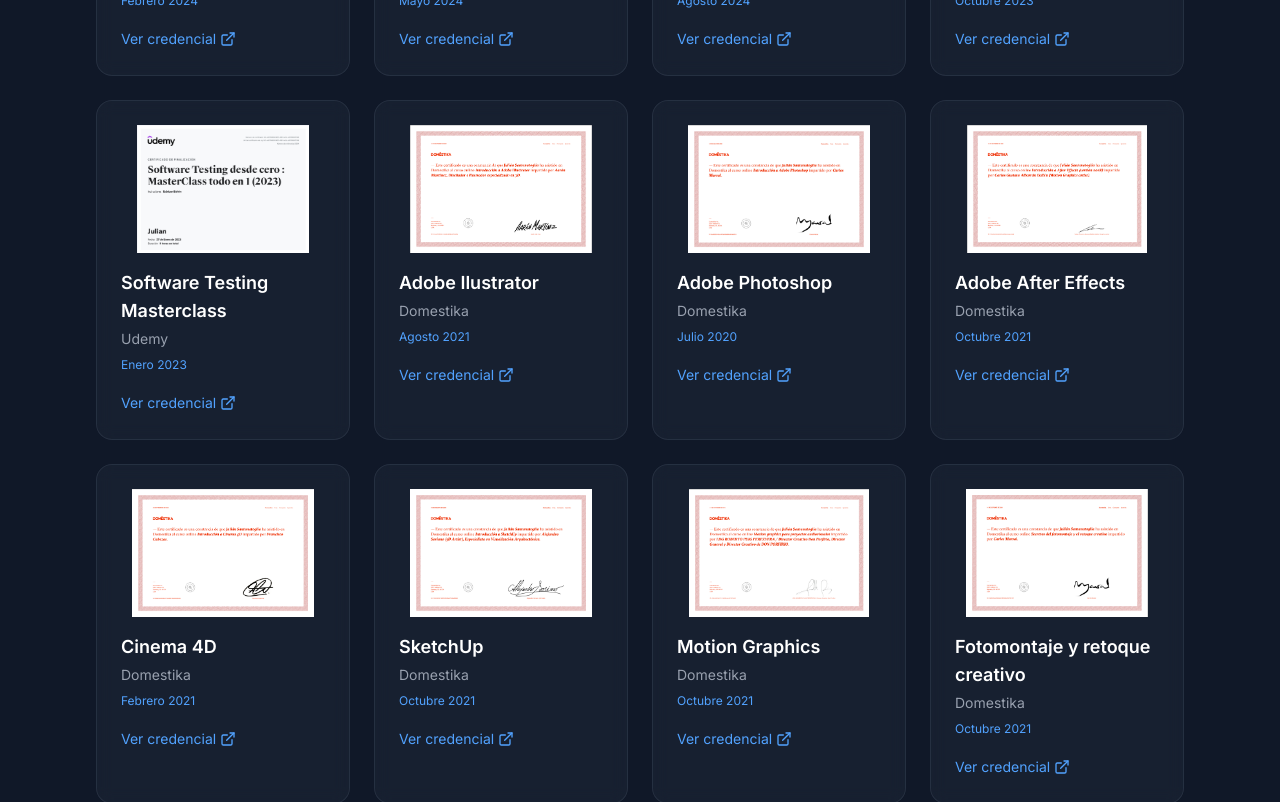
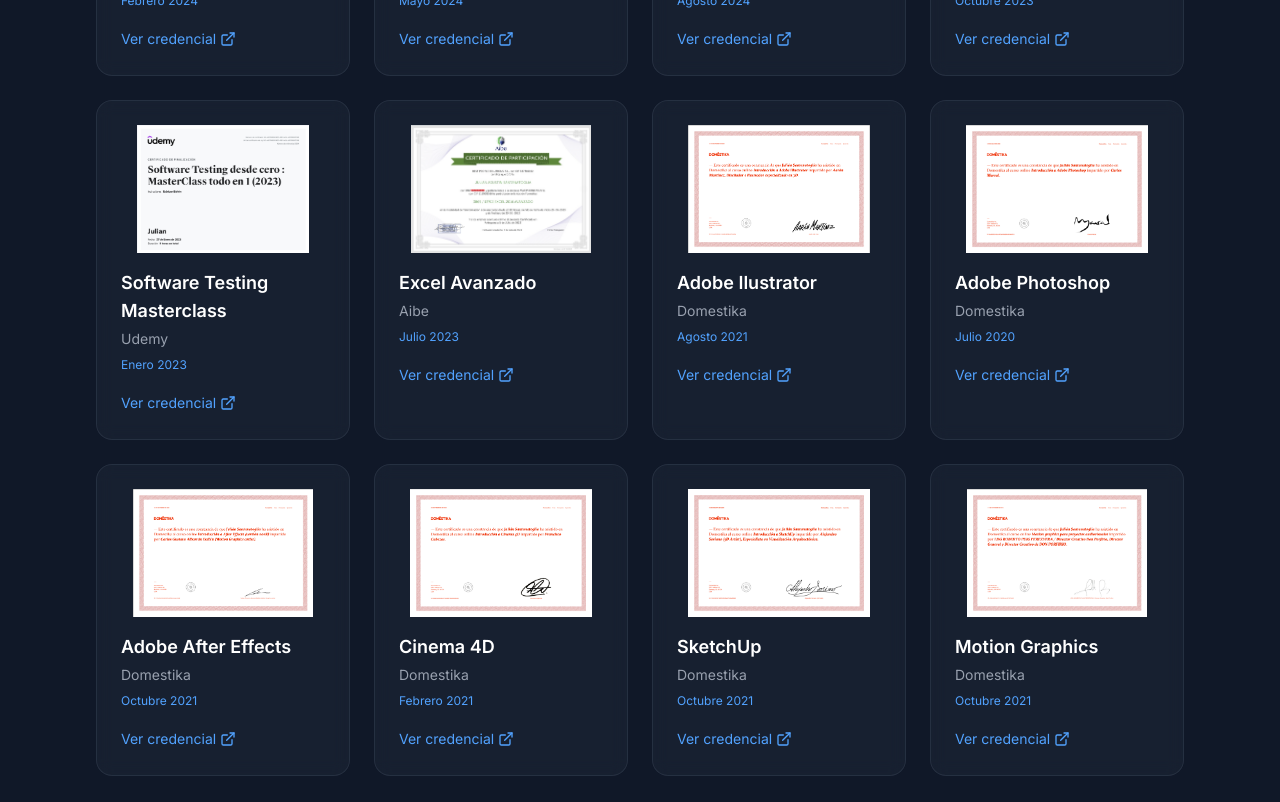
Before and after one commit to JulianSantanatoglia/portfolio, a Next.js app: page / in a window 1280 px wide. Shown: the part 4240-5042 px from the top of the page. Built offline with nearby package versions, Linux system fonts and the light colour scheme.

Commit message:
agregando cert excel

```diff
--- /dev/null
+++ b/components/scroll-to-top.tsx
@@ -0,0 +1,43 @@
+"use client";
+
+import { useState, useEffect } from 'react';
+import { ChevronUp } from 'lucide-react';
+
+const ScrollToTop = () => {
+  const [isVisible, setIsVisible] = useState(false);
+
+  const toggleVisibility = () => {
+    if (window.scrollY > 300) {
+      setIsVisible(true);
+    } else {
+      setIsVisible(false);
+    }
+  };
+
+  const scrollToTop = () => {
+    window.scrollTo({
+      top: 0,
+      behavior: 'smooth',
+    });
+  };
+
+  useEffect(() => {
+    window.addEventListener('scroll', toggleVisibility);
+    return () => {
+      window.removeEventListener('scroll', toggleVisibility);
+    };
+  }, []);
+
+  return (
+    <button
+      onClick={scrollToTop}
+      className={`fixed bottom-20 md:bottom-8 right-8 p-3 rounded-full bg-blue-950/80 backdrop-blur-sm border border-blue-500/50 transition-all duration-300 hover:bg-blue-900/80 hover:border-blue-400 hover:shadow-lg hover:shadow-blue-500/20 z-50 ${
+        isVisible ? 'opacity-100 translate-y-0' : 'opacity-0 translate-y-4'
+      }`}
+    >
+      <ChevronUp className="h-6 w-6 text-blue-400" />
+    </button>
+  );
+};
+
+export default ScrollToTop;
--- a/components/skills.tsx
+++ b/components/skills.tsx
@@ -84,7 +84,7 @@
           </p>
         </div>
         <div className="mt-8">
-          <div className="grid grid-cols-2 sm:grid-cols-3 md:grid-cols-4 lg:grid-cols-5 xl:grid-cols-6 gap-1 sm:gap-1.5 md:gap-1.5 lg:gap-1.5 xl:gap-1.5 justify-items-center">
+          <div className="grid grid-cols-3 sm:grid-cols-3 md:grid-cols-4 lg:grid-cols-5 xl:grid-cols-6 gap-1 sm:gap-1.5 md:gap-1.5 lg:gap-1.5 xl:gap-1.5 justify-items-center">
             {skills.map((skill, index) => (
               <div
                 key={index}
--- a/data.tsx
+++ b/data.tsx
@@ -319,6 +319,13 @@
     credentialUrl: "#"
   },
   {
+    imageUrl: "/certs/excel.png",
+    title: "Excel Avanzado",
+    company: "Aibe",
+    date: "Julio 2023",
+    credentialUrl: "#"
+  },
+  {
     imageUrl: "/certs/ilustrator.png",
     title: "Adobe Ilustrator",
     company: "Domestika",
@@ -360,11 +367,4 @@
     date: "Octubre 2021",
     credentialUrl: "#"
   },
-  {
-    imageUrl: "/certs/secretos.png",
-    title: "Fotomontaje y retoque creativo",
-    company: "Domestika",
-    date: "Octubre 2021",
-    credentialUrl: "#"
-  }
 ];
--- a/src/app/page.tsx
+++ b/src/app/page.tsx
@@ -10,6 +10,7 @@
 import TransitionPage from "../../components/transition-page";
 import ProjectCarousel from "../../components/ProjectCarousel";
 import Certifications from "../../components/certifications";
+import ScrollToTop from "../../components/scroll-to-top";
 import { projects } from "../../data";
 
 export default function Home() {
@@ -36,6 +37,7 @@
         </div>
         <Contact />
         <Footer />
+        <ScrollToTop />
       </main>
     </>
   );
```
Also changed, not shown: public/certs/excel.png (added).
